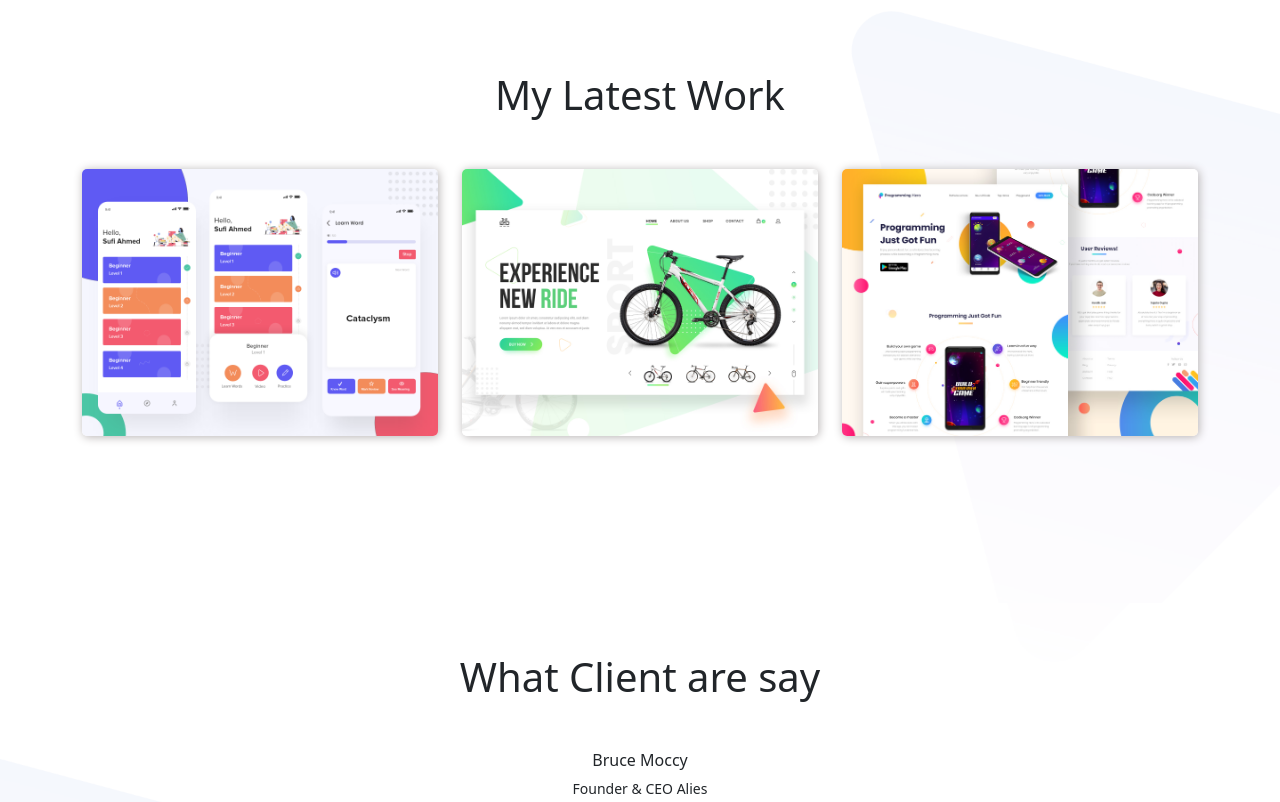
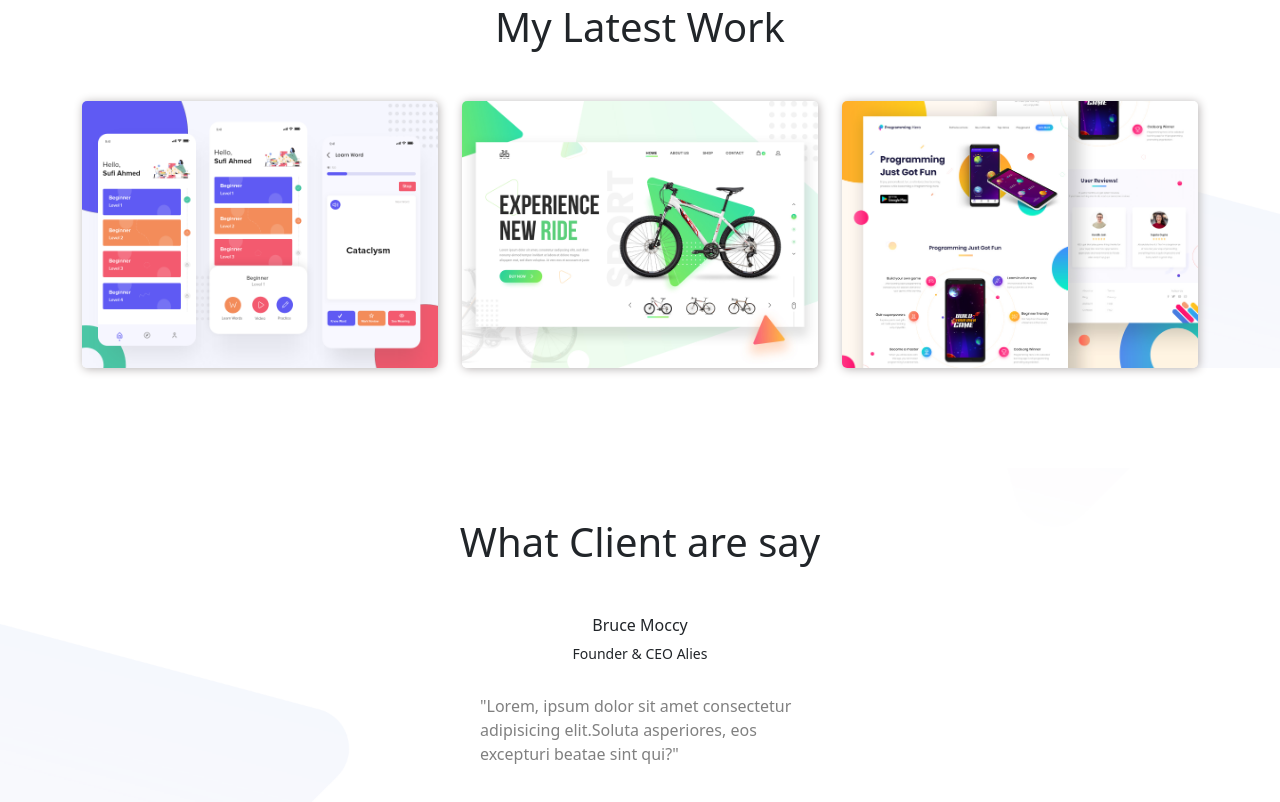
Before and after one commit to AR-Nasim/practice-01, a plain HTML site: page index.html in a window 1280 px wide. Shown: the part 1747-2549 px from the top of the page. Drawn offline with nearby package versions, Linux system fonts and the light colour scheme.

Commit message:
Practice done

```diff
--- a/index.html
+++ b/index.html
@@ -43,7 +43,6 @@
                         <button class="btn-secondary">Download CV</button>
                     </div>
                 </div>
-
             </div>
         </section>
     </div>
@@ -71,7 +70,7 @@
         <h6>Bruce Moccy</h6>
             <small>Founder & CEO Alies</small>
         <div class="gap"></div>
-        <p>"Lorem, ipsum dolor sit amet consectetur adipisicing <br> elit.Soluta asperiores, eos excepturi beatae sint qui?"</p>
+        <p id="quote">"Lorem, ipsum dolor sit amet consectetur adipisicing elit.Soluta asperiores, eos excepturi beatae sint qui?"</p>
         <div class="message d-flex flex-column justify-content-center align-items-center">
             <p>Leave a message in the</p>
             <h3>a.r.nasim5250@gmail.com</h3>
--- a/style.css
+++ b/style.css
@@ -21,12 +21,14 @@
     background-size: cover;
 }
 .work{
-    height: 750px;
+
     background-image: url(img/latest-work-bg.png);
     background-repeat: no-repeat;
     background-size: cover;
+    margin: 100px 0;
 }
 .footer{
+
     background-image: url(img/footer-bg.png);
     background-repeat: no-repeat;
     background-size: cover;
@@ -59,7 +61,7 @@
     text-align: center;
 }
 .message{
-    width: 50%;
+    width: 650px;
     height: 200px;
     background-color: #FF4992;
     border-radius: 10px;
@@ -77,3 +79,6 @@ footer{
     text-align: center;
     color: gray;
 }
+#quote{
+    width: 25%;
+}
```
